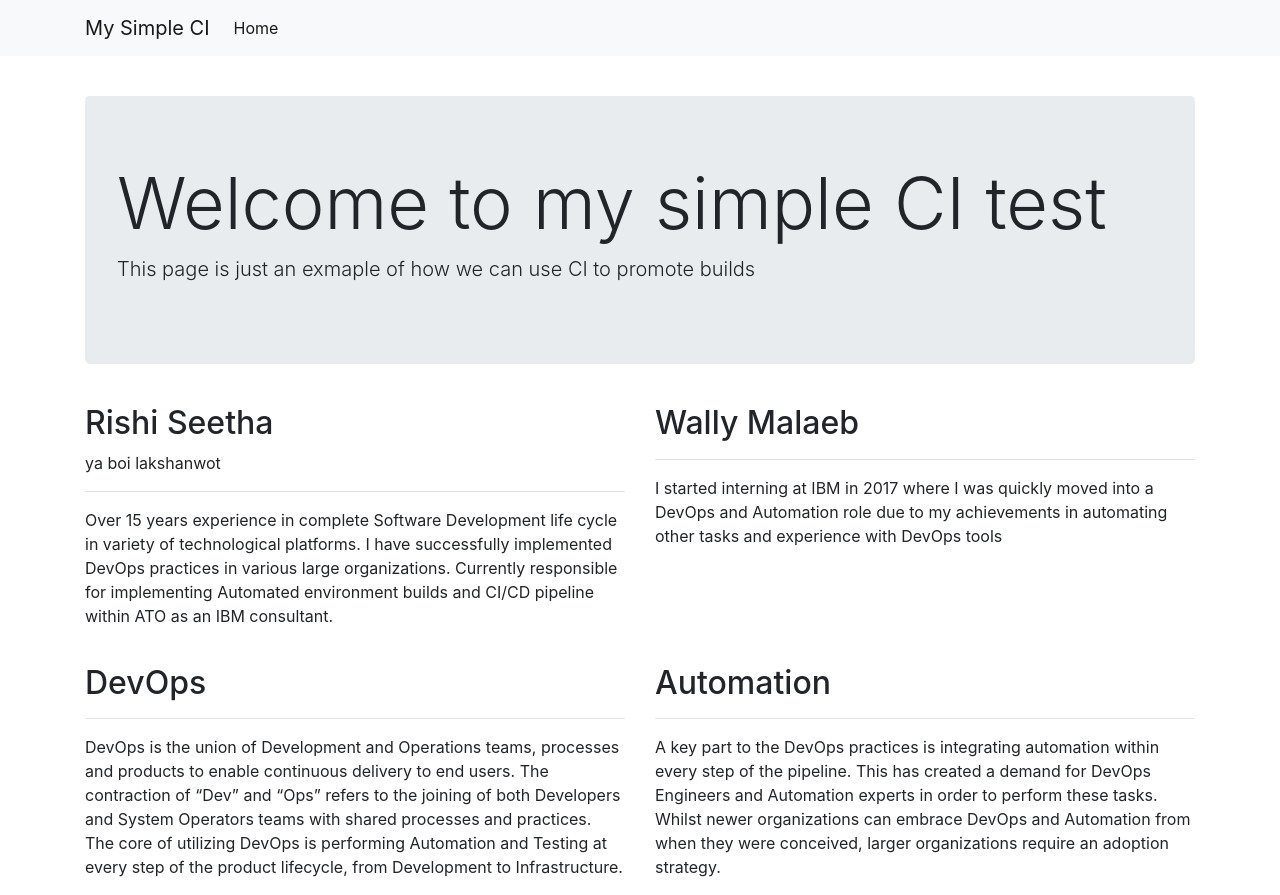
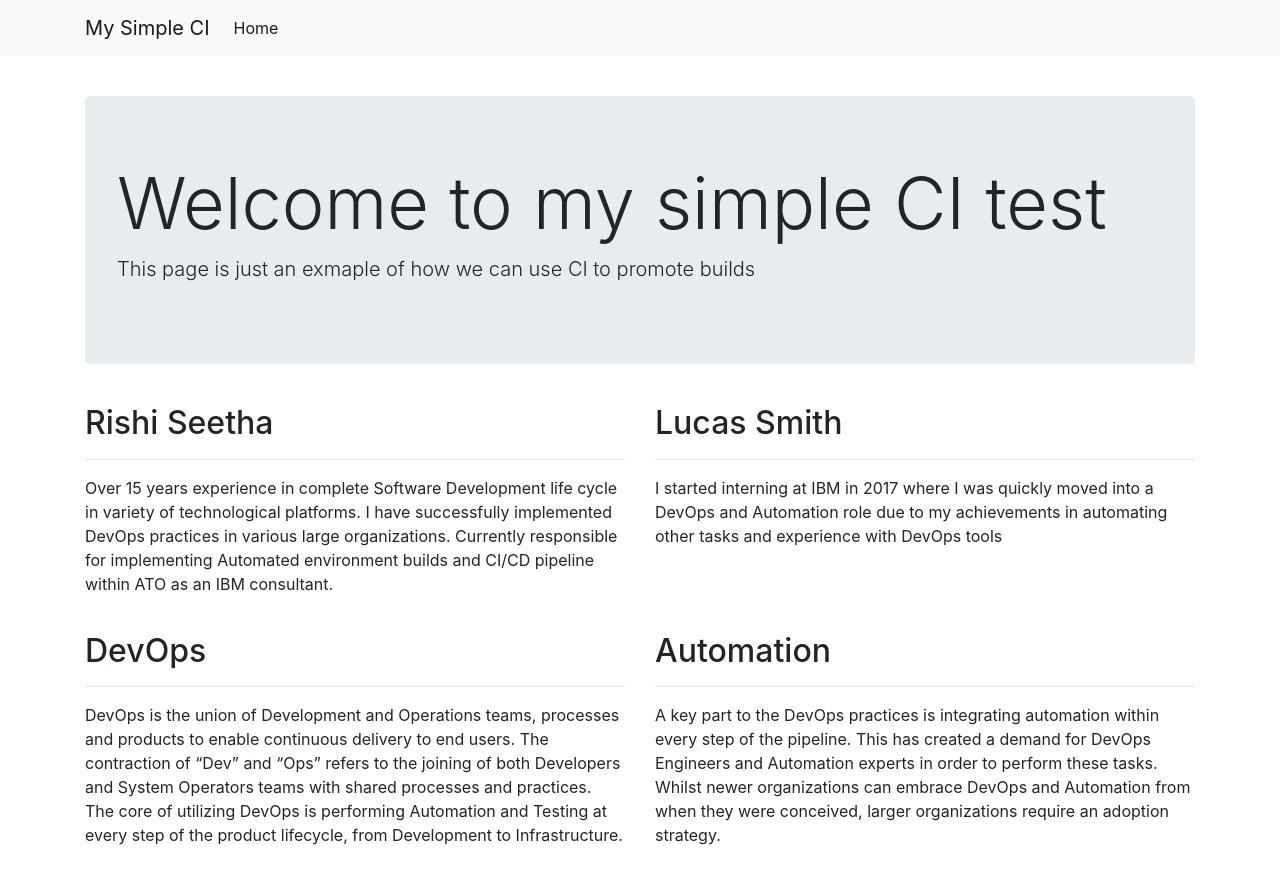
Before and after one commit to Mythie/my-simple-ci, a website: page views/index.html in a window 1280 px wide. After the commit the page ends 863 px from the top, so only its background shows below. Drawn offline with nearby package versions, Linux system fonts and the light colour scheme.

Commit message:
Put template back to normal

```diff
--- a/views/index.html
+++ b/views/index.html
@@ -42,7 +42,6 @@
       <div class="row">
         <div class="col-md-6">
           <h2>Rishi Seetha</h2>
-          ya boi lakshanwot
           <hr>
           <p>
              Over 15 years experience in complete Software Development life cycle in variety of technological platforms. I have successfully
@@ -51,7 +50,7 @@
           </p>
         </div>
         <div class="col-md-6">
-          <h2>Wally Malaeb</h2>
+          <h2>Lucas Smith</h2>
           <hr>
           <p>
              I started interning at IBM in 2017 where I was quickly moved into a DevOps and Automation role due to my achievements in
```
